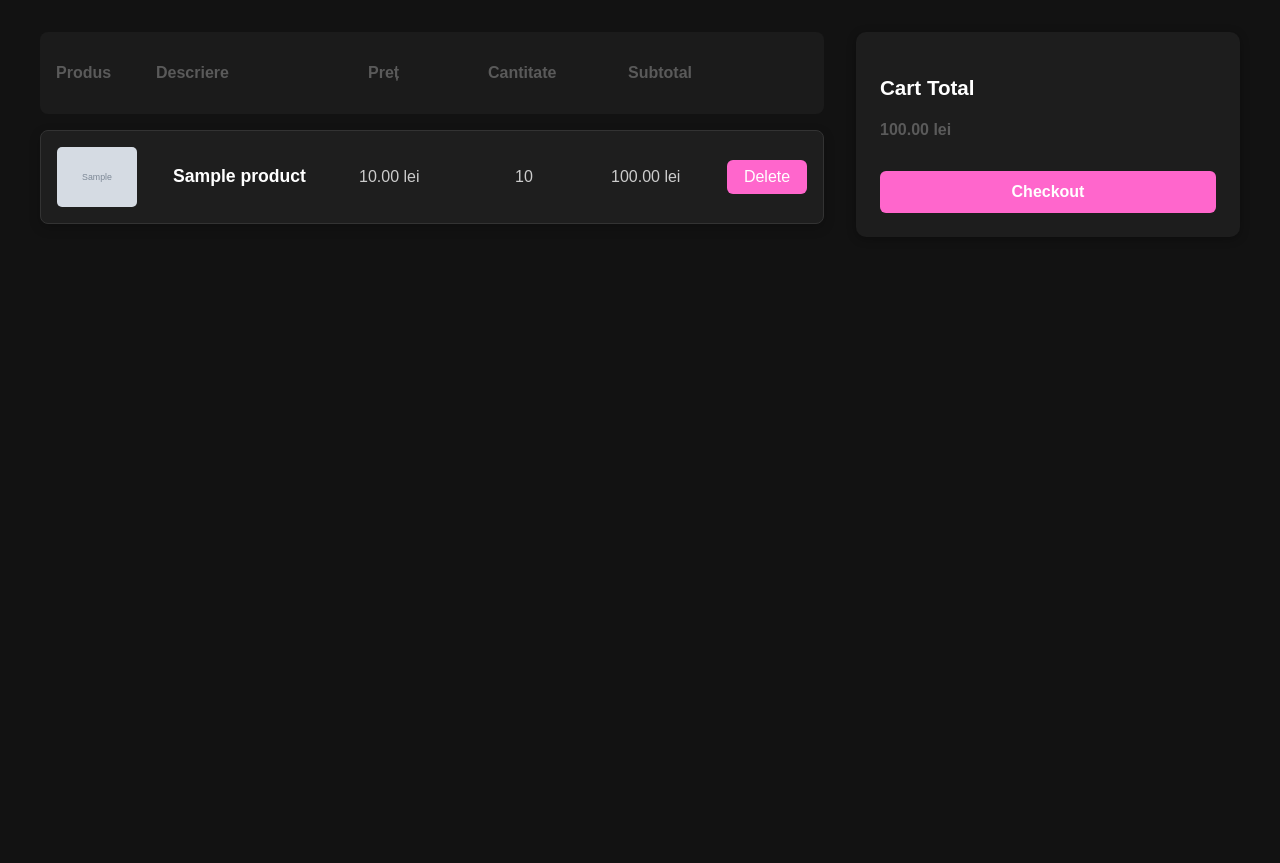
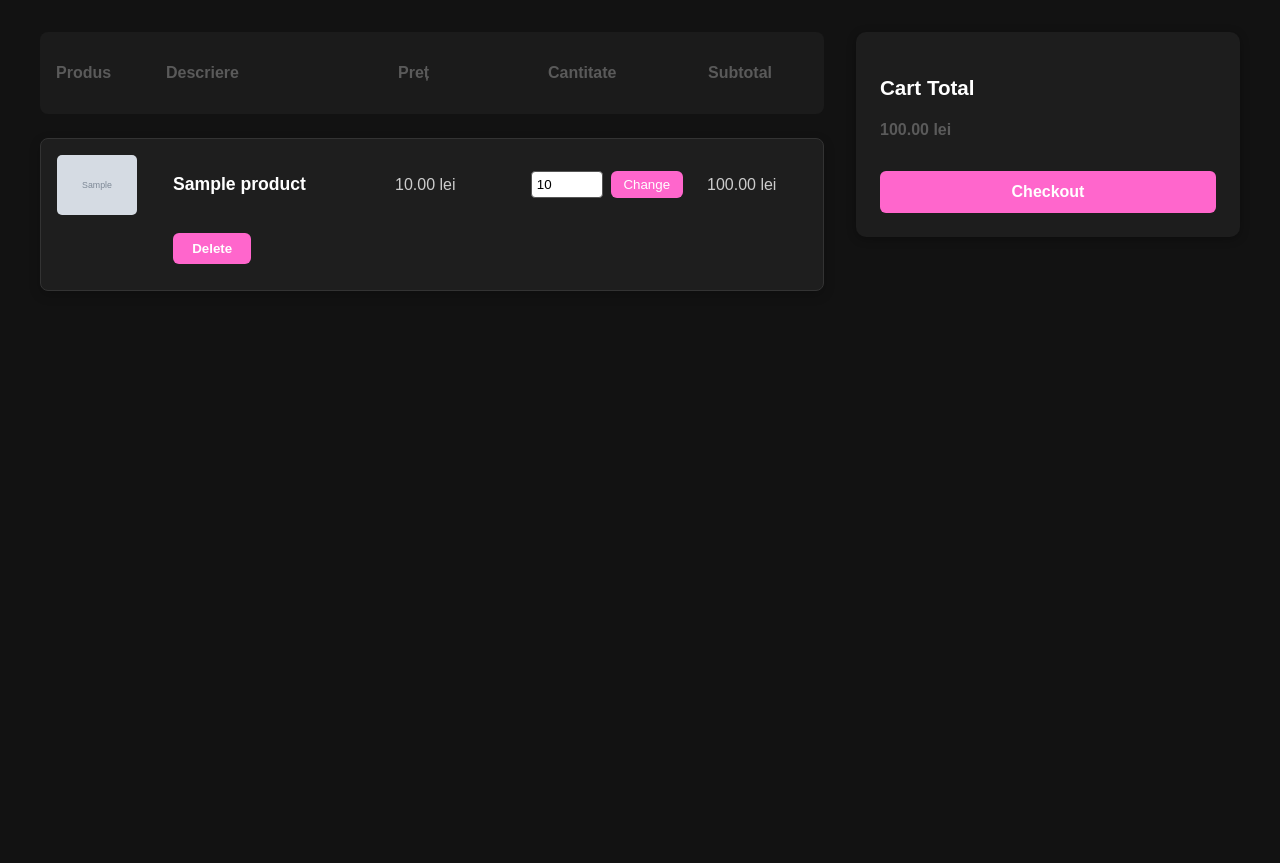
Before and after one commit to AlexNick03/Gymshop, a Django app: page /cart/ in a window 1280 px wide. Shown: the part 201-1064 px from the top of the page. Run offline with Django 5.2, Linux system fonts and the light colour scheme; a user stored in the database is signed in; tables that the repository leaves empty hold one stand-in row (values such as "Sample post"); grey boxes marked "Sample" are stand-in pictures; some libraries are stand-ins or nearby versions.

Commit message:
Cart page change
Change quantity from cart page  / showing the whole total / delete item functionality

```diff
--- a/cart/templates/cart/cart_partial.html
+++ b/cart/templates/cart/cart_partial.html
@@ -1,13 +1,25 @@
 {% for item in page_obj %}
 <div class="cart-item">
-    <img src="{{ item.product.image.url }}">
+  <div class="cart-row">
+    <img src="{{ item.product.image.url }}" alt="{{ item.product.title }}">
     <h3>{{ item.product.title }}</h3>
     <p>{{ item.product.price }} lei</p>
-    <p>{{ item.quantity }}</p>
+
+    <form method="POST" action="{% url 'change_quantity' item.product.pid %}" class="quantity-form">
+        {% csrf_token %}
+        <input type="number" name="quantity" value="{{ item.quantity }}" min="1">
+        <button class="change-btn">Change</button>
+    </form>
+
     <p>{{ item.subtotal }} lei</p>
-    <button>
-        <a href="">Delete</a>
-    </button>
+  </div>
+
+  <div class="cart-actions">
+    <form method="POST" action="{% url 'remove_item' item.product.pid %}">
+        {% csrf_token %}
+        <button class="delete-btn">Delete</button>
+    </form>
+  </div>
 </div>
 
 {% if page_obj.has_next and forloop.last %}
--- a/cart/urls.py
+++ b/cart/urls.py
@@ -3,5 +3,6 @@ from . import views
 urlpatterns = [
     path('add_cart/', views.add_cart, name='add_cart'),
     path('cart/', views.cart, name='cart'),
-
+    path('change_quantity/<str:p_id>', views.change_quantity, name='change_quantity'),
+    path('remove_item/<str:p_id>', views.remove_item, name='remove_item'),
 ]
--- a/cart/views.py
+++ b/cart/views.py
@@ -48,5 +48,15 @@ def add_cart(request):
         messages.success(request, f'{product.title} has been added to your cart.')
         return redirect('product', p_id=product.pid, p_title=product.title)
 
-def remove_cart(request, p_id):
-    pass
+def change_quantity(request, p_id):
+    if request.method == 'POST':
+        quantity = request.POST.get('quantity')
+        item = CartItem.objects.get(product__pid=p_id)
+        item.quantity = quantity
+        item.save()
+        return redirect('cart')
+def remove_item(request, p_id):
+    if request.method == 'POST':
+        item = CartItem.objects.get(product__pid=p_id)
+        item.delete()
+        return redirect('cart')
--- a/static/assets/css/cart.css
+++ b/static/assets/css/cart.css
@@ -1,3 +1,4 @@
+/* Container principal */
 #cart {
     padding: 2rem 1rem;
     background-color: #121212;
@@ -5,6 +6,7 @@
     min-height: 100vh;
 }
 
+/* Layout orizontal cart stânga + dreapta */
 .cart-container {
     display: flex;
     justify-content: space-between;
@@ -14,15 +16,18 @@
     box-sizing: border-box;
 }
 
+/* Stânga: lista de produse */
 .cart-left {
     width: 70%;
     display: flex;
     flex-direction: column;
-    gap: 1rem;
+    gap: 1.5rem;
 }
+
+/* Header cu titluri */
 .cart-top {
     display: grid;
-    grid-template-columns: 100px 1fr 120px 140px 100px 80px; /* 6 coloane */
+    grid-template-columns: 110px 1fr 150px 160px 100px;
     align-items: center;
     background-color: #1b1b1b;
     padding: 1rem;
@@ -30,18 +35,28 @@
     font-weight: bold;
     color: #eee;
 }
+
+/* Card individual pentru produs */
 .cart-item {
-    display: grid;
-    grid-template-columns: 100px 1fr 140px 80px 100px 80px; /* exact la fel ca .cart-top */
-    align-items: center;
-    gap: 1rem;
+    display: flex;
+    flex-direction: column;
+    gap: 0.5rem;
     padding: 1rem;
     background-color: #1e1e1e;
     border: 1px solid #333;
     border-radius: 8px;
     box-shadow: 0 4px 12px rgba(0, 0, 0, 0.2);
-    transition: transform 0.2s ease;
 }
+
+/* Rând principal din card: conținut aliniat cu .cart-top */
+.cart-row {
+    display: grid;
+    grid-template-columns: 100px 1fr 120px 160px 100px;
+    align-items: center;
+    gap: 1rem;
+}
+
+/* Imagine produs */
 .cart-item img {
     width: 80px;
     height: auto;
@@ -49,30 +64,65 @@
     border-radius: 5px;
 }
 
+/* Titlu produs */
 .cart-item h3 {
     font-size: 1.1rem;
     margin: 0;
     font-weight: bold;
 }
 
+/* Text general */
 .cart-item p {
     margin: 0;
     color: #ccc;
 }
 
-.cart-item button {
+/* Rândul cu butoane: dedesubt */
+.cart-actions {
+    display: flex;
+    gap: 1rem;
+    margin-left: calc(100px + 1rem); /* aliniere cu al doilea element */
+}
+
+/* Form pentru cantitate */
+.quantity-form {
+    display: flex;
+    gap: 0.5rem;
+    align-items: center;
+}
+
+/* Input cantitate */
+.quantity-form input[type="number"] {
+    width: 60px;
+    padding: 0.3rem;
+    border-radius: 4px;
+    border: 1px solid #555;
+    background-color: #fff;
+    color: #000;
+}
+
+/* Buton change */
+.change-btn {
     background-color: #ff66cc;
     color: white;
     border: none;
-    padding: 0.5rem 1rem;
+    padding: 0.4rem 0.8rem;
     border-radius: 6px;
     cursor: pointer;
 }
 
-.cart-item button a {
+/* Buton delete */
+.delete-btn {
+    background-color: #ff66cc;
     color: white;
-    text-decoration: none;
+    border: none;
+    padding: 0.5rem 1.2rem;
+    border-radius: 6px;
+    font-weight: bold;
+    cursor: pointer;
 }
+
+/* Dreapta: total și checkout */
 .cart-right {
     width: 30%;
     padding: 1.5rem;
@@ -84,16 +134,19 @@
     flex-direction: column;
     gap: 1rem;
 
-    /* FIXAREA PE PAGINĂ */
+    /* Sticky scroll */
     position: sticky;
     top: 2rem;
-    align-self: flex-start; /* nu se întinde pe toată înălțimea */
+    align-self: flex-start;
 }
+
+/* Totalul coșului */
 .cart-total {
     font-weight: bold;
     font-size: 1.1rem;
 }
 
+/* Buton checkout */
 .cart-right button {
     background-color: #ff66cc;
     color: white;
```
